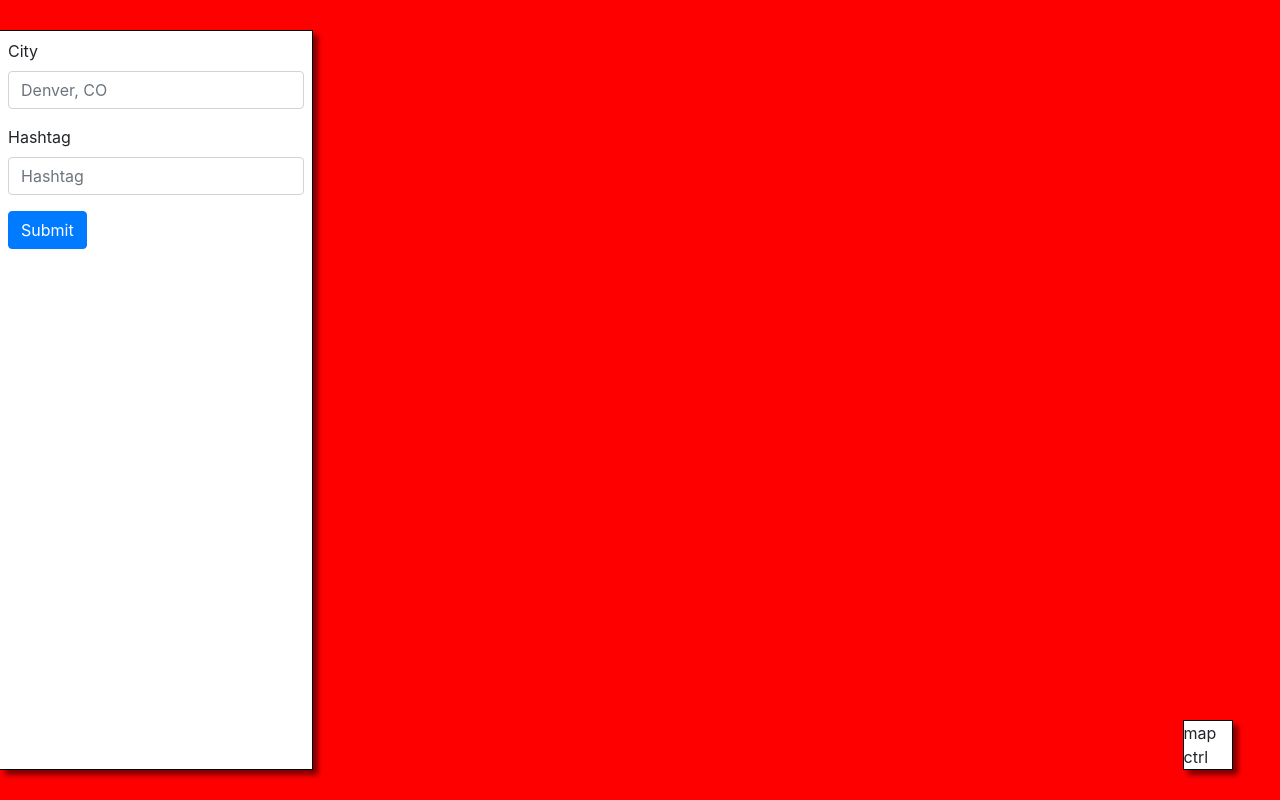
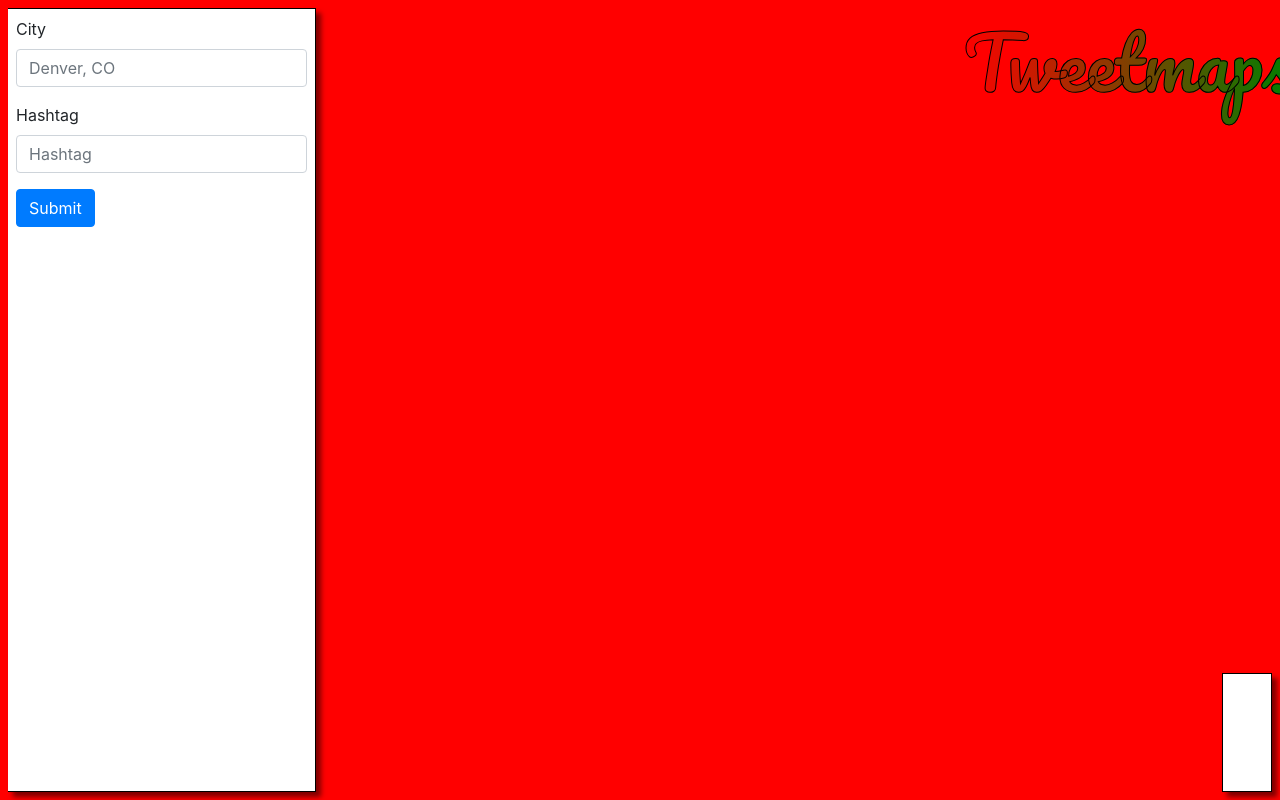
Before and after one commit to alexszeliga/viewpoints-news-crawler, a plain HTML site: page index.html in a window 1280 px wide. Drawn offline with nearby package versions, Linux system fonts and the light colour scheme.

Commit message:
fixed file structure, added logo, added gradient text, fixed grid, fixed justification

```diff
--- /dev/null
+++ b/assets/css/grid.css
@@ -0,0 +1,39 @@
+.grid-container {
+    position: absolute;
+    top: 0;
+    bottom: 0;
+    left: 0;
+    right: 0;
+    display: grid;
+    grid-gap: 10px;
+    grid-template-columns: 1fr 1fr 1fr 1fr 1fr 1fr 1fr 1fr 1fr 1fr 1fr 1fr;
+    grid-template-rows: 1fr 9fr 2fr;
+}
+
+.content-box {
+    grid-column-start: 1;
+    grid-column-end: 4;
+    grid-row-start: 1;
+    grid-row-end: 4;
+}
+
+.map-control-box {
+    display: grid;
+    grid-column-start: 12;
+    grid-column-end: 12;
+    grid-row-start: 3;
+    grid-row-end: 4;
+    justify-content: end;
+}
+
+.map-control {
+    width: 50px;
+    height: 100%;
+}
+
+.logo-container {
+    grid-column-start: 10;
+    grid-column-end: 13;
+    grid-row-start: 1;
+    grid-row-end: 2;
+}
--- /dev/null
+++ b/assets/css/style.css
@@ -0,0 +1,30 @@
+.grid-container {
+  background-color: red;
+}
+
+.content-box {
+  background-color: white;
+  border-top: 1px solid black;
+  border-right: 1px solid black;
+  border-bottom: 1px solid black;
+  box-shadow: 5px 5px 5px rgba(0, 0, 0, 0.5);
+}
+
+.map-control {
+  background-color: white;
+  border: 1px solid black;
+  box-shadow: 5px 5px 5px rgba(0, 0, 0, 0.5);
+}
+
+.logo-container {
+}
+
+.logo-text {
+  font-size: 72px;
+  background: linear-gradient(-90deg, green, red);
+  -webkit-background-clip: text;
+  -webkit-text-fill-color: transparent;
+  font-family: "Pacifico", cursive;
+  -webkit-text-stroke-width: 1px;
+  -webkit-text-stroke-color: black;
+}
--- a/grid.css
+++ /dev/null
@@ -1,36 +0,0 @@
-.grid-container {
-    position: absolute;
-    top: 0;
-    bottom: 0;
-    left: 0;
-    right: 0;
-    background-color: red;
-    display: grid;
-    grid-gap: 10px;
-    grid-template-columns: 1fr 1fr 1fr 1fr 1fr 1fr 1fr 1fr 1fr 1fr 1fr 1fr;
-    grid-template-rows: 20px auto 50px 20px;
-}
-
-.content-box {
-    background-color: white;
-    border-top: 1px solid black;
-    border-right: 1px solid black;
-    border-bottom: 1px solid black;
-    grid-column-start: 1;
-    grid-column-end: 4;
-    grid-row-start: 2;
-    grid-row-end: 4;
-    box-shadow: 5px 5px 5px rgba(0, 0, 0, 0.5);
-}
-
-.map-control {
-    background-color: white;
-    border: 1px solid black;
-    width: 50px;
-    grid-column-start: 12;
-    grid-column-end: 12;
-    grid-row-start: 3;
-    grid-row-end: 4;
-    box-shadow: 5px 5px 5px rgba(0, 0, 0, 0.5);
-    height: 50px;
-}
--- a/index.html
+++ b/index.html
@@ -8,13 +8,14 @@
     <title>Tweetmaps</title>
     <link rel="stylesheet" href="https://stackpath.bootstrapcdn.com/bootstrap/4.1.3/css/bootstrap.min.css" integrity="sha384-MCw98/SFnGE8fJT3GXwEOngsV7Zt27NXFoaoApmYm81iuXoPkFOJwJ8ERdknLPMO"
         crossorigin="anonymous">
-    <link rel="stylesheet" type="text/css" href="grid.css">
+    <link rel="stylesheet" type="text/css" href="./assets/css/grid.css">
+    <link rel="stylesheet" type="text/css" href="./assets/css/style.css">
+    <link href="https://fonts.googleapis.com/css?family=Pacifico" rel="stylesheet">
 </head>
 
 <body>
-    <div class="grid-container">
+    <div class="grid-container p-2">
         <div class="content-box">
-            <div class="">
             <form class="m-2">
                 <div class="form-group">
                     <label for="locationInput">City</label>
@@ -29,9 +30,14 @@
                 <button type="submit" class="btn btn-primary">Submit</button>
             </form>
         </div>
+        <div class="logo-container">
+            <span class="logo-text">Tweetmaps</span>
+        </div>
+        <div class="map-control-box">
+            <div class="map-control">
+            </div>
 
         </div>
-        <div class="map-control">map ctrl</div>
     </div>
 
 </body>
```
Lines whose indentation alone changed are shown as unchanged.
